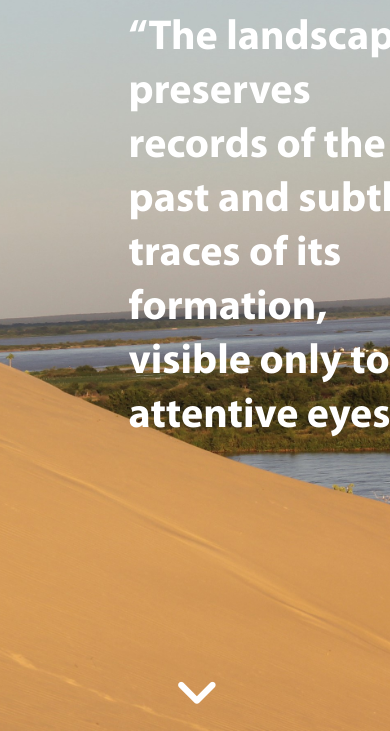
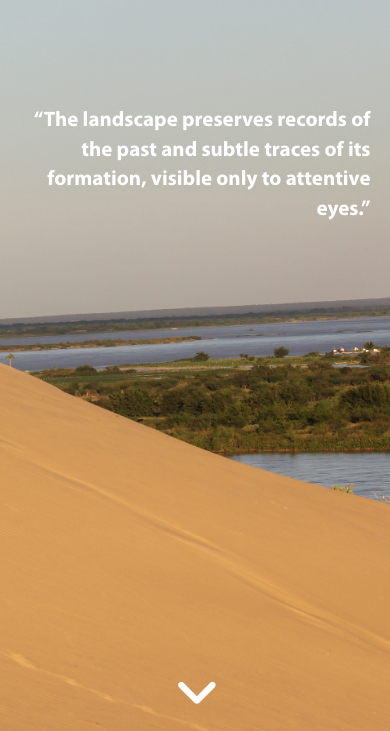
Before and after one commit to BarbosaThaissa/researcher-website, a plain HTML site: page index.html in a window 390 px wide. Shown: the part 113-844 px from the top of the page. Drawn offline with Linux system fonts and the light colour scheme; no server answers.

Commit message:
feat: Ajustar posicao do Testo do banner da home para deixar responsivo

```diff
--- a/css/main.css
+++ b/css/main.css
@@ -1417,6 +1417,7 @@ footer .footer__nav a {
 
 .homepage-card-banner {
   position: relative;
+  width: 100%;
   height: 100vh;
   overflow: hidden;
   background-color: #014240;
@@ -1432,50 +1433,70 @@ footer .footer__nav a {
   right: 0;
 }
 
-.homepage-card-banner .container {
+.homepage-card-banner-container {
   position: absolute;
-  bottom: 250px;
-  left: 74%;
-  -webkit-transform: translate3d(-50%, 0, 0);
-  transform: translate3d(-50%, 0, 0);
-  min-height: 50%;
+  top: 0;
+  right: 0;
+  bottom: 0;
+  left: 0; /* ocupa o banner inteiro */
+  display: flex;
+  align-items: flex-end; /* texto perto da parte inferior */
+  justify-content: flex-end; /* texto encostado à direita */
+  padding: 0 5vw 500px 5vw; /* padding lateral + distância do bottom */
+  box-sizing: border-box;
   z-index: 2;
 }
 
-.homepage-card-banner picture {
+.homepage-card-banner picture,
+.homepage-card-banner img {
+  width: 100%;
+  height: 100%;
+  object-fit: cover;
   display: block;
-  height: 100%;
-}
-
-.homepage-card-banner picture img {
-  -o-object-fit: cover;
-  object-fit: cover;
-  min-height: 100%;
-  max-width: none;
-  width: 100%;
 }
 
 .homepage-card-banner-text {
+  text-align: right;
   color: #fff;
-  text-align: center;
-  padding-top: 30px;
-  padding-left: 20px;
-  padding-right: 20px;
-  padding-bottom: 30px;
-  margin: 0 auto;
-  height: 100%;
-  display: -webkit-box;
-  display: -ms-flexbox;
-  display: flex;
-  -webkit-box-orient: vertical;
-  -webkit-box-direction: normal;
-  -ms-flex-direction: column;
-  flex-direction: column;
-  -webkit-box-pack: center;
-  -ms-flex-pack: center;
-  justify-content: center;
-  background-color: transparent;
-  border-radius: 5px;
+  max-width: 600px;
+}
+
+@media screen and (min-width: 768px) {
+  .homepage-card-banner-container {
+    padding-bottom: 560px;
+  }
+}
+
+@media screen and (min-width: 820px) {
+  .homepage-card-banner-text {
+    max-width: 700px;
+  }
+
+  .homepage-card-banner-container {
+    padding-bottom: 650px;
+  }
+}
+
+@media screen and (min-width: 1024px) {
+  .homepage-card-banner-container {
+    padding-bottom: 760px;
+  }
+}
+
+@media screen and (min-width: 1280px) {
+  .homepage-card-banner-text {
+    max-width: 1050px;
+  }
+
+  .homepage-card-banner-container {
+    padding-bottom: 550px;
+  }
+}
+
+@media screen and (min-width: 1320px) {
+  .homepage-card-banner-container {
+    padding-bottom: 650px;
+  }
 }
 
 .homepage-card-banner-text .banner-title {
@@ -1492,8 +1513,9 @@ footer .footer__nav a {
 }
 
 .homepage-card-banner-text h1 {
-  text-align: start;
-  font-size: 3rem;
+  font-size: clamp(1.5rem, 2vw + 0.5rem, 3rem);
+  line-height: 1.4;
+  word-wrap: break-word;
 }
 
 .homepage-card-banner-text a {
@@ -1598,10 +1620,6 @@ footer .footer__nav a {
 }
 
 @media screen and (min-width: 992px) {
-  .homepage-card-banner .container {
-    max-width: 1440px;
-  }
-
   .homepage-card-banner .arrow {
     bottom: 50px;
   }
--- a/index.html
+++ b/index.html
@@ -23,11 +23,11 @@
             alt="San Francisco River"
           />
         </picture>
-        <div class="container">
+        <div class="homepage-card-banner-container">
           <div class="homepage-card-banner-text">
             <h1 class="title-big">
-              “The landscape preserves records of the past and subtle <br />
-              traces of its formation, visible only to attentive eyes.”
+              “The landscape preserves records of the past and subtle traces of
+              its formation, visible only to attentive eyes.”
             </h1>
           </div>
         </div>
@@ -41,12 +41,11 @@
       <div class="home-section welcome-text">
         <div class="container welcomo-container">
           <p id="homeIntroText" class="description descriptions-big">
-            Thank you for visiting! I’m a geoscientist
-            fascinated by the dynamic processes that shape Earth and other
-            celestial bodies. My work seeks to reveal how natural and
-            human-driven forces sculpt today’s landscapes, and through this
-            website I aim to share that knowledge in ways that are accessible
-            and inspiring
+            Thank you for visiting! I’m a geoscientist fascinated by the dynamic
+            processes that shape Earth and other celestial bodies. My work seeks
+            to reveal how natural and human-driven forces sculpt today’s
+            landscapes, and through this website I aim to share that knowledge
+            in ways that are accessible and inspiring
           </p>
         </div>
       </div>
```
